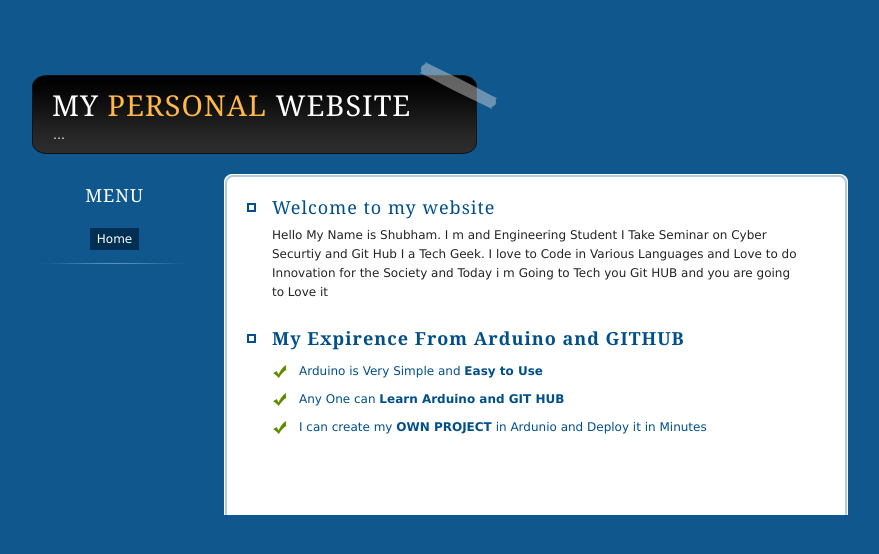
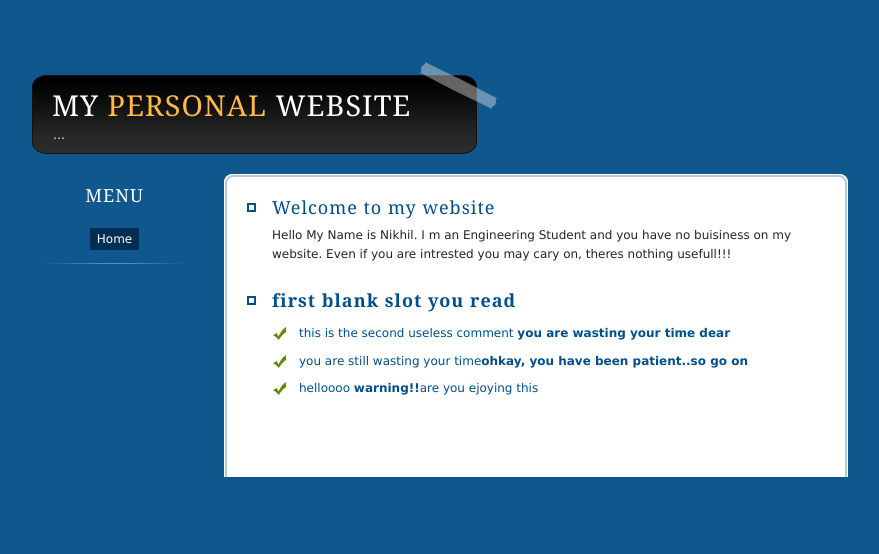
Before and after one commit to nikhil2995/nikhil2995.github.io, a plain HTML site: page index.html in a window 1280 px wide. Shown: the whole page, without its empty margins (183-1062 px from the left). Drawn offline with Linux system fonts and the light colour scheme; files whose address does not match are found by name.

Commit message:
modified pranked website

```diff
--- a/index.html
+++ b/index.html
@@ -1,7 +1,7 @@
-<!DOCTYPE html PUBLIC "-//W3C//DTD XHTML 1.0 Strict//EN" "http://www.w3.org/TR/xhtml1/DTD/xhtml1-strict.dtd">
-<html xmlns="http://www.w3.org/1999/xhtml" xml:lang="en" lang="en">
+<!DOCTYPE html >
+<html  xml:lang="en" lang="en">
 <head>
-<title>Simple Personal</title>
+<title>Nikhil's  Websites</title>
 <meta http-equiv="Content-Type" content="text/html; charset=utf-8" />
 <link rel="stylesheet" href="css/style.css" type="text/css" media="screen, projection, tv" />
 <link rel="stylesheet" href="css/style-print.css" type="text/css" media="print" />
@@ -17,7 +17,7 @@
               <div class="title-bottom-left">
                 <div class="title-top-right">
                   <div class="title-bottom-right">
-                    <h1><a href="http://all-free-download.com/free-website-templates/">MY <span>PERSONAL</span> WEBSITE</a></h1>
+                    <h1><a href="#">MY <span>PERSONAL</span> WEBSITE</a></h1>
                     <p>&hellip;</p>
                   </div>
                 </div>
@@ -43,15 +43,15 @@
         <div class="box-top"></div>
         <div class="box-in">
           <h2>Welcome to my website</h2>
-          <p>Hello My Name is Shubham. I m and Engineering Student I Take Seminar on Cyber Securtiy and Git Hub I a Tech Geek. I love to Code in Various Languages and Love to do Innovation for the Society and Today i m Going to Tech you Git HUB and you are going to Love it</p>
+          <p>Hello My Name is Nikhil. I m an Engineering Student and you have no buisiness on my website. Even if you are intrested you may cary on, theres nothing usefull!!! </p>
           <br />
-          <h2><strong>My Expirence From Arduino and GITHUB</strong></h2>
+          <h2><strong>first blank slot you read</strong></h2>
           <ul class="main-list">
-            <li>Arduino is Very Simple and <strong>Easy to Use</strong></li>
+            <li>this is the second useless comment <strong>you are wasting your time dear</strong></li>
 
-            <li>Any One can <strong>Learn Arduino and GIT HUB</strong></li>
+            <li>you are still wasting your time<strong>ohkay, you have been patient..so go on</strong></li>
 
-            <li>I can create my <strong>OWN PROJECT</strong> in Ardunio and Deploy it in Minutes</li>
+            <li>helloooo <strong>warning!!</strong>are you ejoying this</li>
 
             <li><strong></strong></li>
 
```
